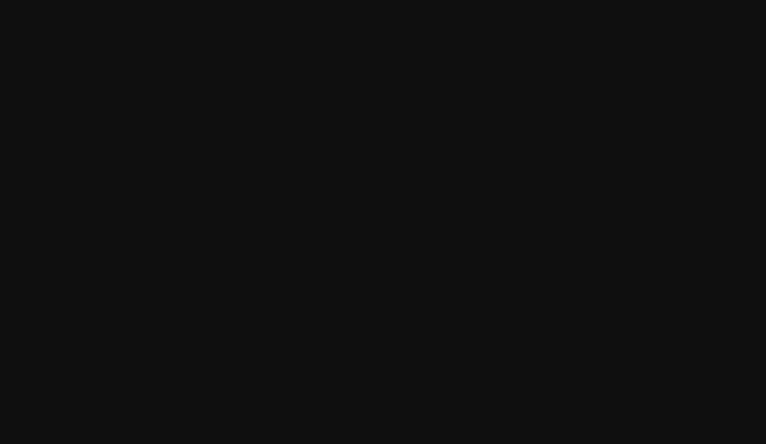
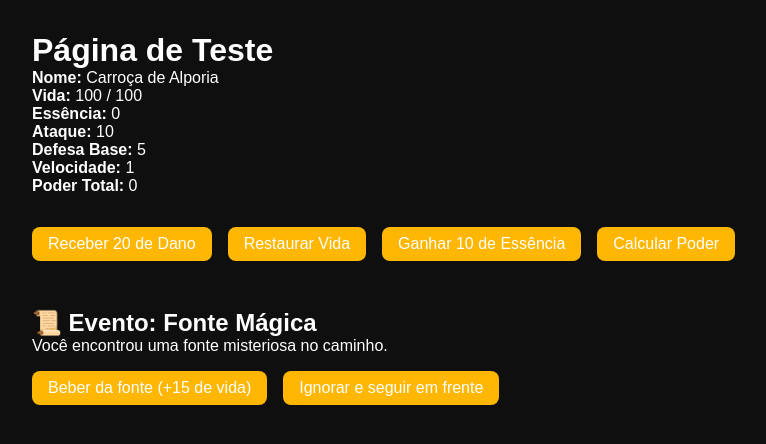
Before and after one commit to devadrianoabner/alporian-trials, a Next.js app: page /teste in a window 1280 px wide. Shown: the top 444 px of the page, without its empty margins (0-766 px from the left). Built offline with nearby package versions, Linux system fonts and the light colour scheme.

Commit message:
✨ Adiciona sistema de eventos com sorteio e ações na carroça

```diff
--- a/src/app/features/eventos/eventosMock.ts
+++ b/src/app/features/eventos/eventosMock.ts
@@ -1,3 +1,5 @@
+import { useCarrocaStore } from "@/app/store/carrocaStore";
+
 type OpcaoEvento = {
   id: string;
   texto: string;
@@ -11,7 +13,25 @@ export type Evento = {
   opcoes: OpcaoEvento[];
 };
 
-export const todosEventos: Evento[] = [];
+export const todosEventos: Evento[] = [
+  {
+    id: "fonte-magica",
+    titulo: "Fonte Mágica",
+    descricao: "Você encontrou uma fonte misteriosa no caminho.",
+    opcoes: [
+      {
+        id: "beber",
+        texto: "Beber da fonte (+15 de vida)",
+        acao: () => useCarrocaStore.getState().restaurarVida(),
+      },
+      {
+        id: "ignorar",
+        texto: "Ignorar e seguir em frente",
+        acao: () => console.log("Ignorou a fonte."),
+      },
+    ],
+  },
+];
 
 export const sortearEventoAleatorio = (): Evento => {
   const index = Math.floor(Math.random() * todosEventos.length);
--- a/src/app/teste/page.tsx
+++ b/src/app/teste/page.tsx
@@ -1,11 +1,10 @@
 "use client";
 
 import { useCarrocaStore } from "@/app/store/carrocaStore";
+import { useState, useEffect } from "react";
 import toast from "react-hot-toast";
-import { useState, useEffect } from "react";
 import { sortearEventoAleatorio } from "@/app/features/eventos/eventosMock";
 import type { Evento } from "@/app/features/eventos/eventosMock";
-import { couracaPedraViva } from "@/app/features/equipamentos/equipamentosMock";
 
 export default function PaginaDeTeste() {
   const carroca = useCarrocaStore((state) => state.carroca);
@@ -18,26 +17,13 @@ export default function PaginaDeTeste() {
 
   useEffect(() => {
     setEvento(sortearEventoAleatorio());
-
-    useCarrocaStore.setState((state) => ({
-      carroca: {
-        ...state.carroca,
-        equipamentos: [couracaPedraViva], // Equipamento aplicado
-      },
-    }));
-
-    useCarrocaStore.getState().calcularPoder();
   }, []);
 
-  if (!evento) return null;
+  return (
+    <main style={{ padding: "2rem", fontFamily: "sans-serif", color: "white" }}>
+      <h1>Página de Teste</h1>
 
-  console.log("Componente renderizado");
-
-  return (
-    <main style={{ padding: "2rem", fontFamily: "sans-serif" }}>
-      <h1> Teste - HUD da Carroça</h1>
-
-      <section style={{ marginBottom: "1.5rem" }}>
+      <section>
         <p>
           <strong>Nome:</strong> {carroca.nome}
         </p>
@@ -61,8 +47,15 @@ export default function PaginaDeTeste() {
         </p>
       </section>
 
-      <section style={{ display: "flex", gap: "1rem", flexWrap: "wrap" }}>
-        <button onClick={() => receberDano(20)}>Receber 20 de dano</button>
+      <section
+        style={{
+          display: "flex",
+          gap: "1rem",
+          flexWrap: "wrap",
+          marginTop: "1rem",
+        }}
+      >
+        <button onClick={() => receberDano(20)}>Receber 20 de Dano</button>
         <button onClick={restaurarVida}>Restaurar Vida</button>
         <button onClick={() => ganharEssencia(10)}>
           Ganhar 10 de Essência
@@ -72,10 +65,10 @@ export default function PaginaDeTeste() {
         </button>
       </section>
 
+      {evento && (
         <section style={{ marginTop: "3rem" }}>
           <h2>📜 Evento: {evento.titulo}</h2>
           <p>{evento.descricao}</p>
-
           <div
             style={{
               marginTop: "1rem",
@@ -84,7 +77,7 @@ export default function PaginaDeTeste() {
               flexWrap: "wrap",
             }}
           >
-          {evento.opcoes.map((opcao) => (
+            {evento.opcoes.map((opcao: Evento["opcoes"][number]) => (
               <button
                 key={opcao.id}
                 onClick={() => {
@@ -98,6 +91,7 @@ export default function PaginaDeTeste() {
             ))}
           </div>
         </section>
+      )}
     </main>
   );
 }
```
Lines whose indentation alone changed are shown as unchanged.
